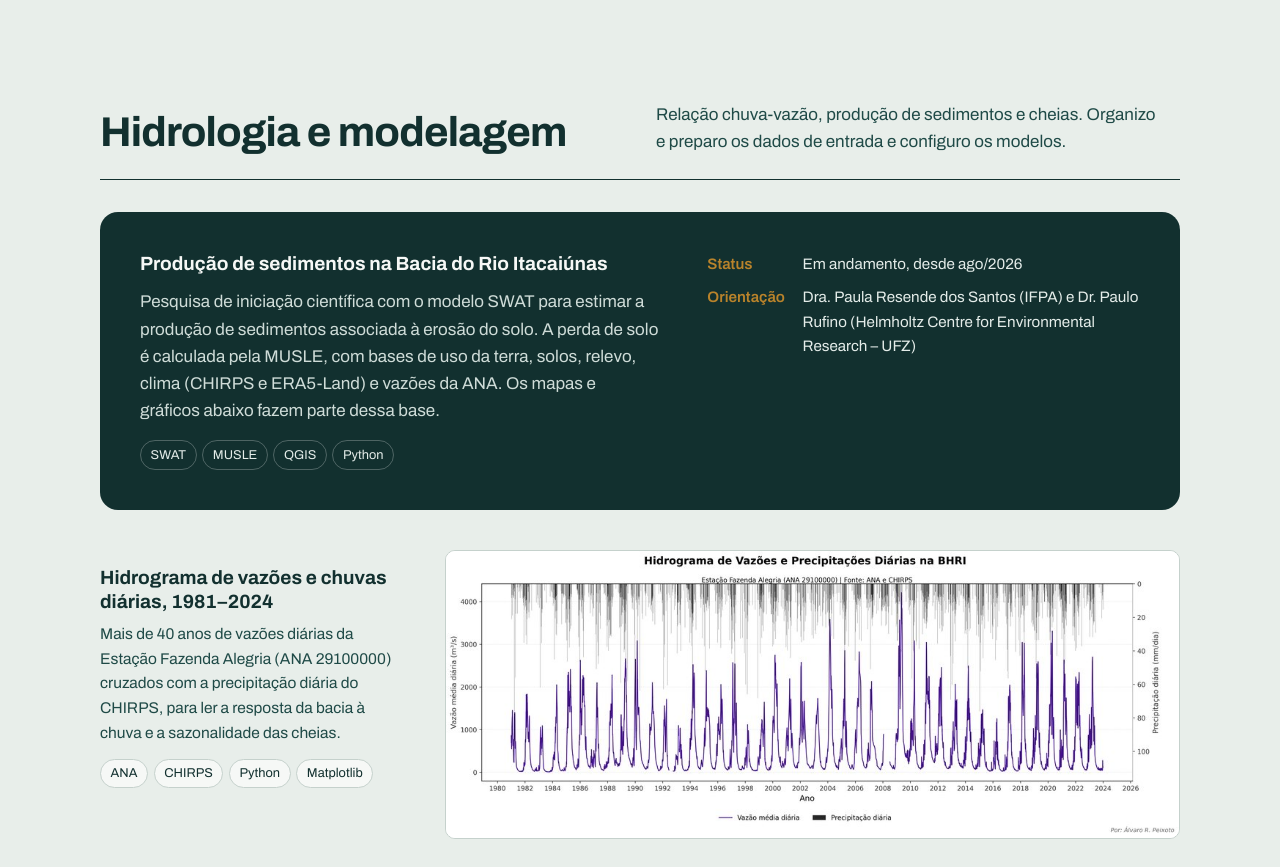
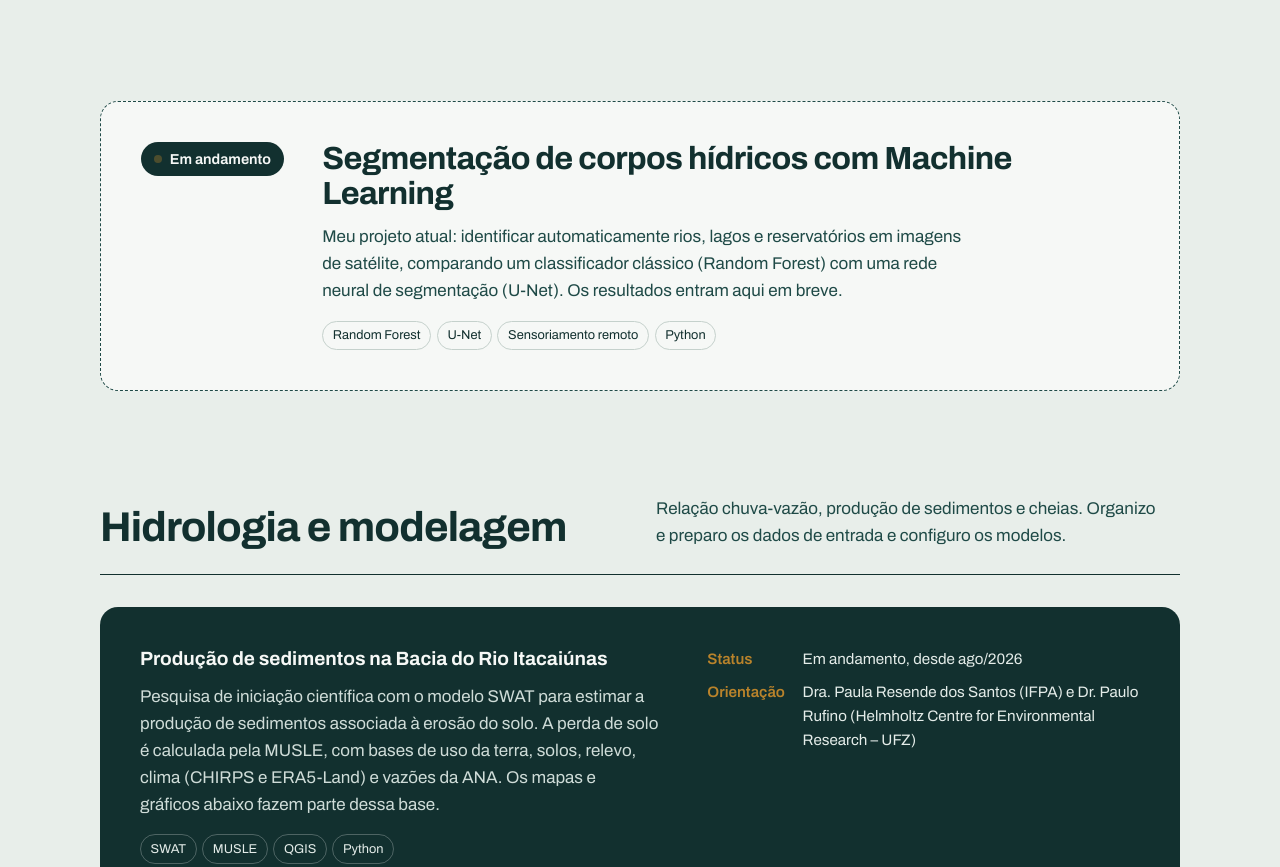
Before and after one commit to alvaroribeiropeixoto/alvaroribeiropeixoto.github.io, a plain HTML site: page index.html in a window 1280 px wide. Shown: the part 2949-3816 px from the top of the page. Drawn offline with Linux system fonts and the light colour scheme.

Commit message:
Update index.htmlAdiciona seção Em andamento: segmentação de corpos hídricos com ML

```diff
--- a/index.html
+++ b/index.html
@@ -96,6 +96,15 @@
   .toolline{margin-top:1.5rem;color:var(--cinza);font-size:.95rem}
   .toolline b{color:var(--rio);font-weight:640}
 
+  .soon{margin-top:clamp(4rem,9vw,6.5rem);border:1.5px dashed var(--rio-2);border-radius:18px;padding:clamp(1.5rem,3.5vw,2.5rem);
+    display:grid;grid-template-columns:auto 1fr;gap:clamp(1.25rem,3vw,2.5rem);align-items:start;background:var(--papel)}
+  .soon .badge{display:inline-flex;align-items:center;gap:.5rem;padding:.35rem .8rem;border-radius:999px;background:var(--rio);color:var(--papel);font-weight:640;font-size:.9rem;white-space:nowrap;justify-self:start}
+  .soon .badge::before{content:"";width:8px;height:8px;border-radius:50%;background:var(--sedimento);animation:pulse 2s ease-in-out infinite}
+  @keyframes pulse{50%{opacity:.35}}
+  .soon h2{font-size:clamp(1.5rem,2.8vw,2rem);max-width:none}
+  .soon p{margin-top:.75rem;color:var(--rio-2);max-width:var(--measure)}
+  .soon .tools{margin-top:1rem}
+  @media (prefers-reduced-motion:reduce){.soon .badge::before{animation:none}}
   /* áreas */
   .area{padding-top:clamp(4rem,9vw,6.5rem)}
   .area-head{display:grid;grid-template-columns:1fr 1fr;gap:2rem;align-items:end;padding-bottom:1.5rem;border-bottom:1.5px solid var(--rio)}
@@ -154,6 +163,7 @@
     .stack div,.stack div+div{padding:1.1rem 0;border-left:0;border-top:1px solid var(--linha)}
   }
   @media (max-width:600px){
+    .soon{grid-template-columns:1fr}
     .vgrid{grid-template-columns:1fr}
     .projects,.projects.two{grid-template-columns:1fr}
     .results{grid-template-columns:1fr}
@@ -258,6 +268,16 @@
       </div>
     </section>
 
+    <!-- EM ANDAMENTO -->
+    <section id="em-andamento" class="soon" aria-labelledby="t-soon">
+      <span class="badge">Em andamento</span>
+      <div>
+        <h2 id="t-soon">Segmentação de corpos hídricos com Machine Learning</h2>
+        <p>Meu projeto atual: identificar automaticamente rios, lagos e reservatórios em imagens de satélite, comparando um classificador clássico (Random Forest) com uma rede neural de segmentação (U-Net). Os resultados entram aqui em breve.</p>
+        <div class="tools"><span>Random Forest</span><span>U-Net</span><span>Sensoriamento remoto</span><span>Python</span></div>
+      </div>
+    </section>
+
     <!-- HIDROLOGIA -->
     <section id="hidrologia" class="area" aria-labelledby="t-hid">
       <div class="area-head">
@@ -335,7 +355,7 @@
       </div>
       <div class="stack">
         <div><h4>Python</h4><p>Pandas, GeoPandas, NumPy e Matplotlib para ler, limpar, analisar e visualizar dados tabulares e espaciais, no Google Colab.</p></div>
-        <div><h4>Machine Learning</h4><p>Estudo de Scikit-learn e PyTorch, com foco futuro em previsão de vazões e eventos extremos.</p></div>
+        <div><h4>Machine Learning</h4><p>Scikit-learn e PyTorch, aplicados agora na <a href="#em-andamento">segmentação de corpos hídricos</a>, com interesse futuro em previsão de vazões e eventos extremos.</p></div>
         <div><h4>Estudando agora</h4><p>Linguagem R e aprofundamento em HEC-HMS e HEC-RAS.</p></div>
       </div>
     </section>
```
